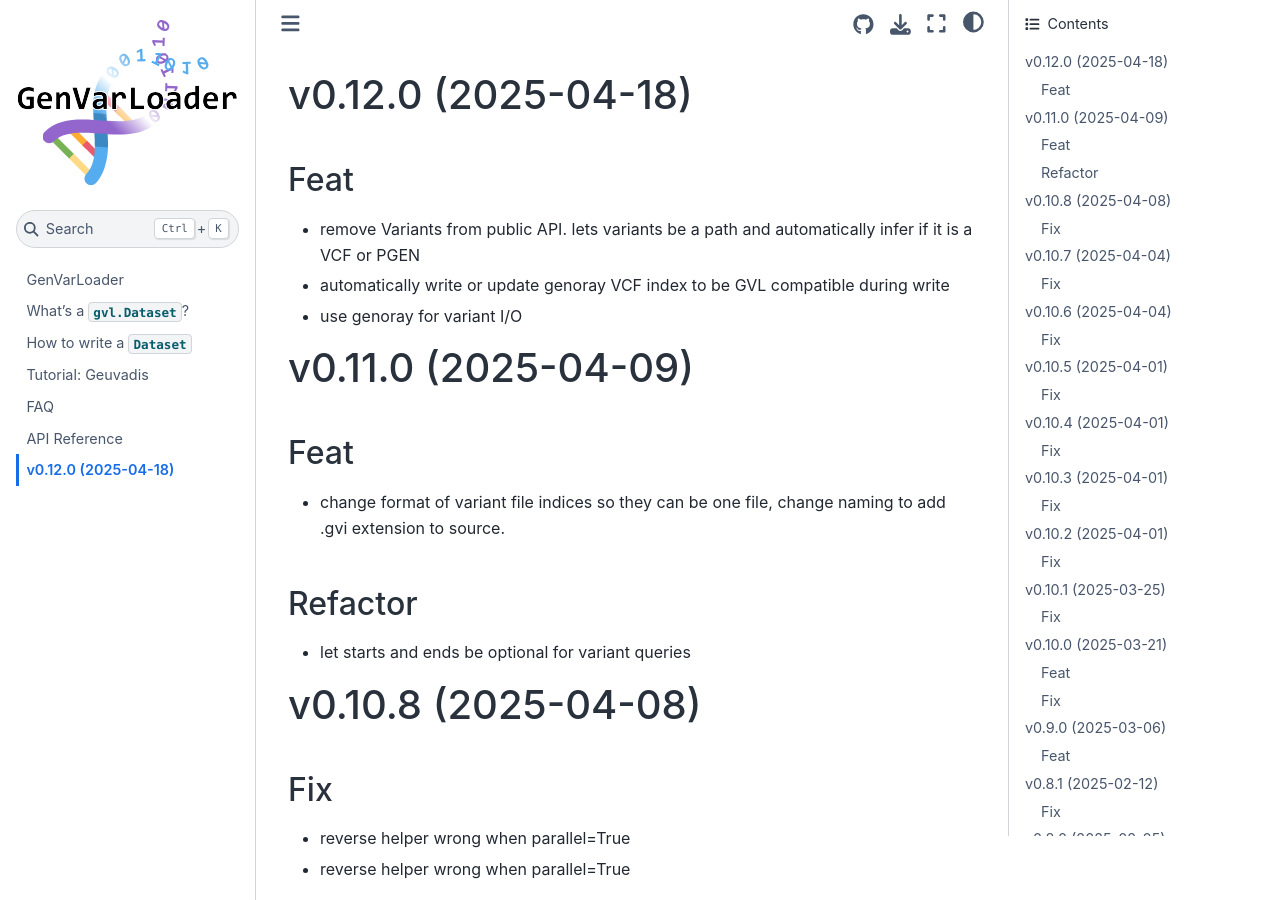
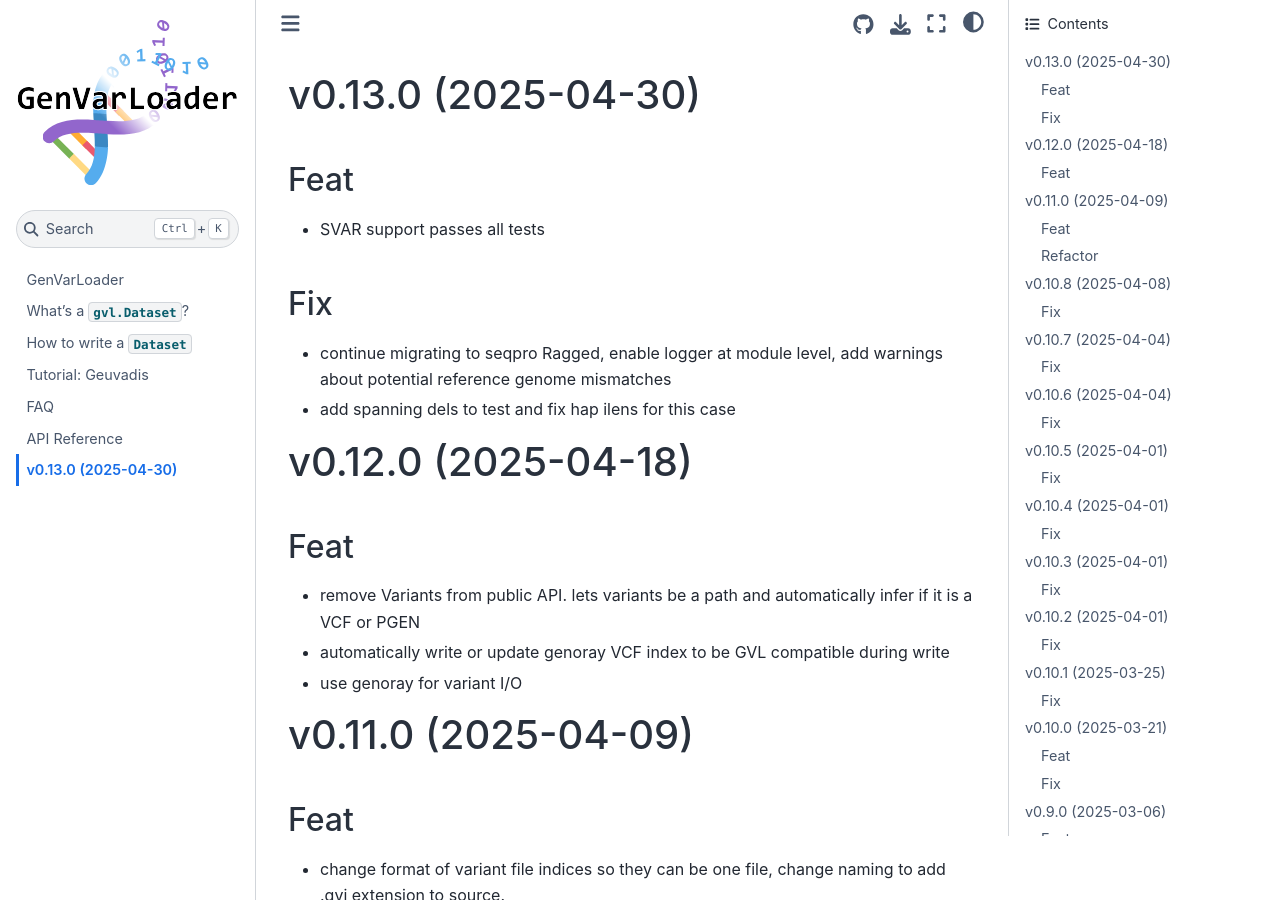
Before and after one commit to mcvickerlab/GenVarLoader, a Sphinx documentation site: the page built from docs/source/changelog.md, in a window 1280 px wide and 900 px high. Built offline with Sphinx 7.4.7 and the Sphinx Book theme 1.1.4, drawn with Linux system fonts in a browser that asks for light colours; the version number is read from the project's files by our own code.

Commit message:
bump: version 0.12.0 → 0.13.0

```diff
--- a/docs/source/changelog.md
+++ b/docs/source/changelog.md
@@ -1,3 +1,14 @@
+## v0.13.0 (2025-04-30)
+
+### Feat
+
+- SVAR support passes all tests
+
+### Fix
+
+- continue migrating to seqpro Ragged, enable logger at module level, add warnings about potential reference genome mismatches
+- add spanning dels to test and fix hap ilens for this case
+
 ## v0.12.0 (2025-04-18)
 
 ### Feat
--- a/pyproject.toml
+++ b/pyproject.toml
@@ -1,6 +1,6 @@
 [project]
 name = "genvarloader"
-version = "0.12.0"
+version = "0.13.0"
 description = "Pipeline for efficient genomic data processing."
 authors = [
     { name = "David Laub", email = "dlaub@ucsd.edu" },
```
